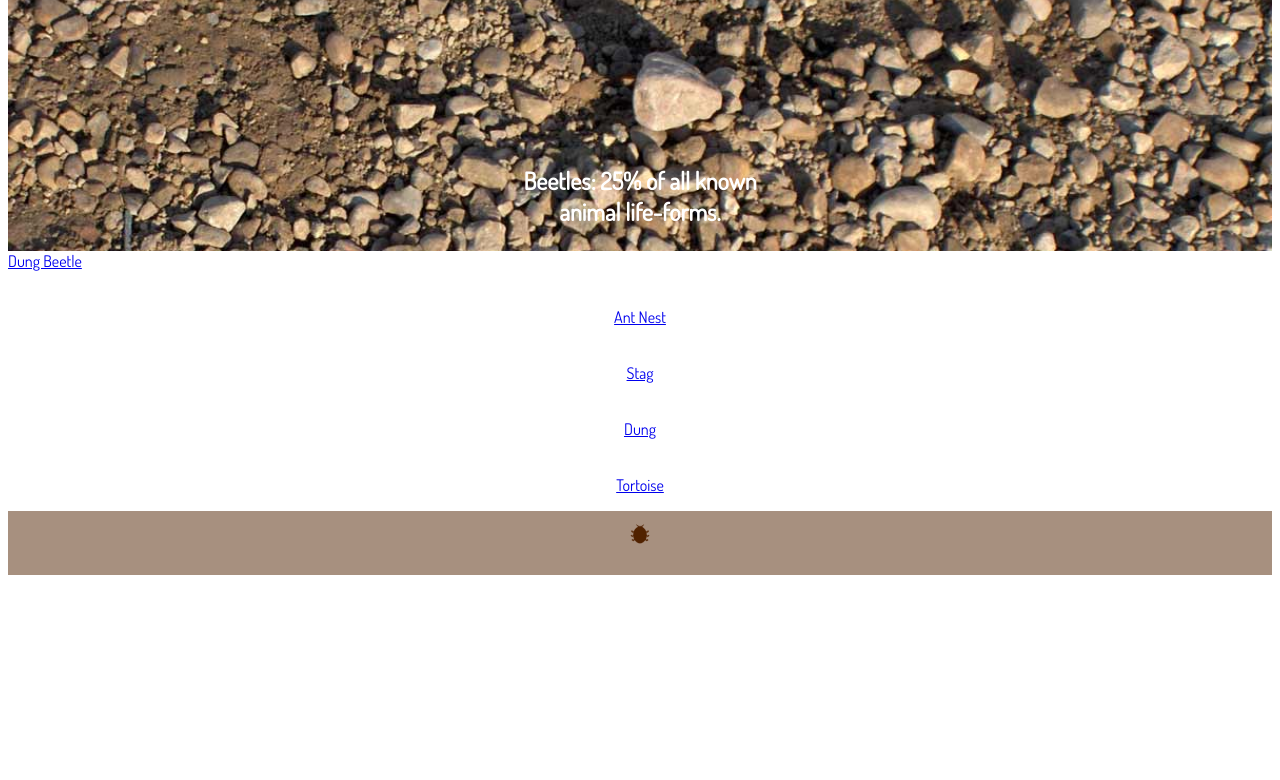
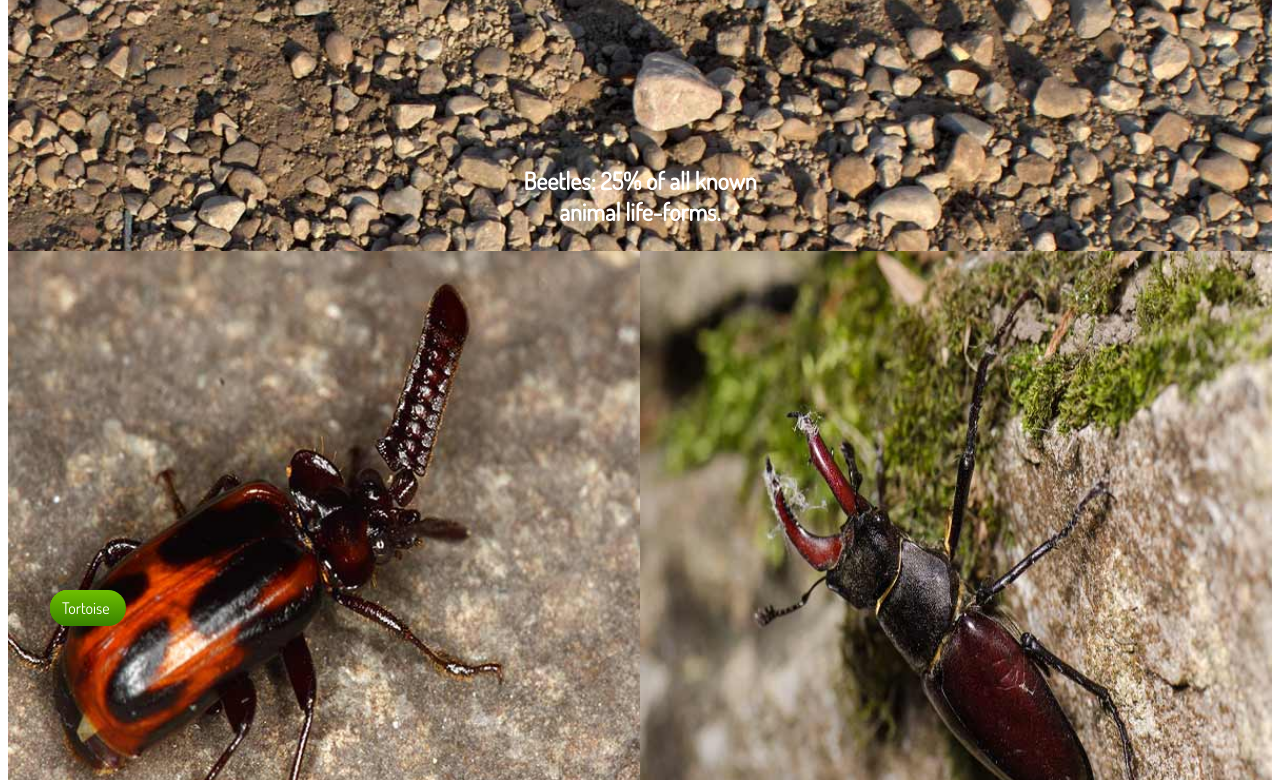
Before and after one commit to zhimmat/dsn1674-assignment-7, a plain HTML site: page image-demo/index.html in a window 1280 px wide. Shown: the part 172-952 px from the top of the page. Before the commit the page ends 800 px from the top, so only its background shows below. Drawn offline with Linux system fonts and the light colour scheme.

Commit message:
fig caption didn't work

```diff
--- a/image-demo/index.html
+++ b/image-demo/index.html
@@ -28,30 +28,25 @@
   <h2>Beetles: 25% of all known <br> animal life-forms.</h2>
   </div>
 
+  <div>
+<a class="btn-1" href="#">Ant Nest</a>
+<img class="left" src="images/ant-nest-beetle.jpg" alt="Ant nest beetle">
 
-<a href="#"><figcaption class="caption">Dung Beetle</figcaption></a>
 
-<div class="main">
-     <figure id="ant nest">
-       <img class="ant-nesting" src="img/ant-nest.jpg" alt="">
-       <a href="#"><figcaption class="antfig">Ant Nest</figcaption></a>
-     </figure>
 
-     <figure id="stag">
-       <img class="stagimg" src="img/stag.jpg" alt="">
-       <a href="#"><figcaption class="stagfig">Stag</figcaption></a>
-     </figure>
+<a class="btn-2" href="#">Stag</a>
+<img class="right" src="images/stag-beetle.jpg" alt="Stag beetle">
 
-     <figure id="dung">
-       <img class="dungimg" src="img/dung.jpg" alt="">
-       <a href="#"><figcaption class="dungfig">Dung</figcaption></a>
-     </figure>
 
-     <figure id="tortoise">
-       <img class="tortoiseimg" src="img/tortoise.jpg" alt="">
-       <a href="#"><figcaption class="tortfig">Tortoise</figcaption></a>
-     </figure>
+
+<a class="btn-3" href="#">Dung</a>
+<img class="left2" src="images/dung-beetle.jpg" alt="Dung beetle">
+
+
+<a class="btn-4" href="#">Tortoise</a>
+<img class="right2" src="images/tortoise-beetle.jpg" alt="Tortoise beetle">
 </div>
+
 
 <footer>
 <div class="footer"</div>
```
